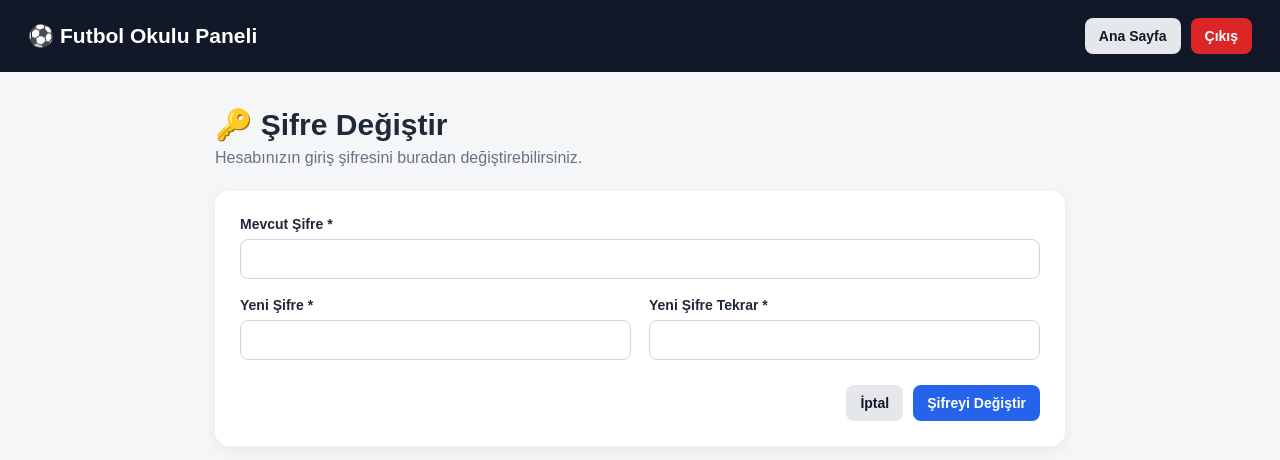
After one commit to utkan3050-dev/football-shcool-panel, a Flask app: template templates/change_password.html in a window 1280 px wide. The commit adds this page. Shown: the top 460 px of the page. Run offline with Flask 3, Linux system fonts and the light colour scheme; the template is opened without the code that fills it, so the values that code supplies are empty.

Commit message:
add password change and school delete

```diff
--- a/app.py
+++ b/app.py
@@ -311,6 +311,74 @@ def logout():
     return redirect(url_for("login"))
 
 
+
+# ------------------------------------------------
+# FUTBOL OKULU - ŞİFRE DEĞİŞTİR
+# ------------------------------------------------
+
+@app.route("/change-password", methods=["GET", "POST"])
+def change_password():
+
+    if not school_logged_in():
+        return redirect(url_for("login"))
+
+    school_id = session["school_id"]
+
+    if request.method == "POST":
+        current_password = request.form.get("current_password", "")
+        new_password = request.form.get("new_password", "").strip()
+        confirm_password = request.form.get("confirm_password", "").strip()
+
+        if len(new_password) < 4:
+            flash("Yeni şifre en az 4 karakter olmalı.")
+            return render_template("change_password.html")
+
+        if new_password != confirm_password:
+            flash("Yeni şifreler eşleşmiyor.")
+            return render_template("change_password.html")
+
+        conn = get_db()
+
+        school = conn.execute("""
+            SELECT password_hash
+            FROM schools
+            WHERE id = ?
+        """, (school_id,)).fetchone()
+
+        if not school or not check_password_hash(
+            school["password_hash"],
+            current_password
+        ):
+            conn.close()
+            flash("Mevcut şifreniz yanlış.")
+            return render_template("change_password.html")
+
+        if check_password_hash(
+            school["password_hash"],
+            new_password
+        ):
+            conn.close()
+            flash("Yeni şifre mevcut şifrenizden farklı olmalı.")
+            return render_template("change_password.html")
+
+        conn.execute("""
+            UPDATE schools
+            SET password_hash = ?
+            WHERE id = ?
+        """, (
+            generate_password_hash(new_password),
+            school_id
+        ))
+
+        conn.commit()
+        conn.close()
+
+        flash("Şifreniz başarıyla değiştirildi.")
+        return redirect(url_for("dashboard"))
+
+    return render_template("change_password.html")
+
+
 # ------------------------------------------------
 # SÜPER ADMIN
 # ------------------------------------------------
@@ -456,6 +524,42 @@ def admin_toggle_school(school_id):
 
     conn.close()
 
+    return redirect(url_for("admin_dashboard"))
+
+
+@app.route(
+    "/admin/school/<int:school_id>/delete",
+    methods=["POST"]
+)
+def admin_delete_school(school_id):
+
+    if not admin_logged_in():
+        return redirect(url_for("login"))
+
+    conn = get_db()
+
+    school = conn.execute("""
+        SELECT name
+        FROM schools
+        WHERE id = ?
+    """, (school_id,)).fetchone()
+
+    if not school:
+        conn.close()
+        flash("Futbol okulu bulunamadı.")
+        return redirect(url_for("admin_dashboard"))
+
+    school_name = school["name"]
+
+    conn.execute("""
+        DELETE FROM schools
+        WHERE id = ?
+    """, (school_id,))
+
+    conn.commit()
+    conn.close()
+
+    flash(f"{school_name} ve bağlı tüm verileri kalıcı olarak silindi.")
     return redirect(url_for("admin_dashboard"))
 
 
--- /dev/null
+++ b/templates/change_password.html
@@ -0,0 +1,103 @@
+<!DOCTYPE html>
+<html lang="tr">
+<head>
+    <meta charset="UTF-8">
+    <meta name="viewport" content="width=device-width, initial-scale=1.0">
+    <title>Şifre Değiştir | Futbol Okulu</title>
+    <link rel="stylesheet" href="{{ url_for('static', filename='style.css') }}">
+</head>
+<body>
+
+<header class="topbar">
+    <div>
+        <h2>⚽ {{ session.school_name or "Futbol Okulu Paneli" }}</h2>
+    </div>
+
+    <div class="top-actions">
+        <a href="{{ url_for('dashboard') }}" class="btn">
+            Ana Sayfa
+        </a>
+
+        <a href="{{ url_for('logout') }}" class="btn danger">
+            Çıkış
+        </a>
+    </div>
+</header>
+
+<main class="container small-container">
+
+    <div class="page-title">
+        <div>
+            <h1>🔑 Şifre Değiştir</h1>
+            <p>Hesabınızın giriş şifresini buradan değiştirebilirsiniz.</p>
+        </div>
+    </div>
+
+    {% with messages = get_flashed_messages() %}
+        {% if messages %}
+            {% for message in messages %}
+                <div class="alert">
+                    {{ message }}
+                </div>
+            {% endfor %}
+        {% endif %}
+    {% endwith %}
+
+    <section class="form-card">
+
+        <form method="POST">
+
+            <div class="form-grid">
+
+                <div class="form-group full-width">
+                    <label>Mevcut Şifre *</label>
+                    <input
+                        type="password"
+                        name="current_password"
+                        autocomplete="current-password"
+                        required
+                    >
+                </div>
+
+                <div class="form-group">
+                    <label>Yeni Şifre *</label>
+                    <input
+                        type="password"
+                        name="new_password"
+                        minlength="4"
+                        autocomplete="new-password"
+                        required
+                    >
+                </div>
+
+                <div class="form-group">
+                    <label>Yeni Şifre Tekrar *</label>
+                    <input
+                        type="password"
+                        name="confirm_password"
+                        minlength="4"
+                        autocomplete="new-password"
+                        required
+                    >
+                </div>
+
+            </div>
+
+            <div class="form-actions">
+                <a href="{{ url_for('dashboard') }}" class="btn">
+                    İptal
+                </a>
+
+                <button type="submit" class="btn primary">
+                    Şifreyi Değiştir
+                </button>
+            </div>
+
+        </form>
+
+    </section>
+
+</main>
+
+</body>
+</html>
```
Also changed, not shown: templates/admin_dashboard.html (+20 -30 lines), templates/dashboard.html (+7 -0 lines), school.db.
